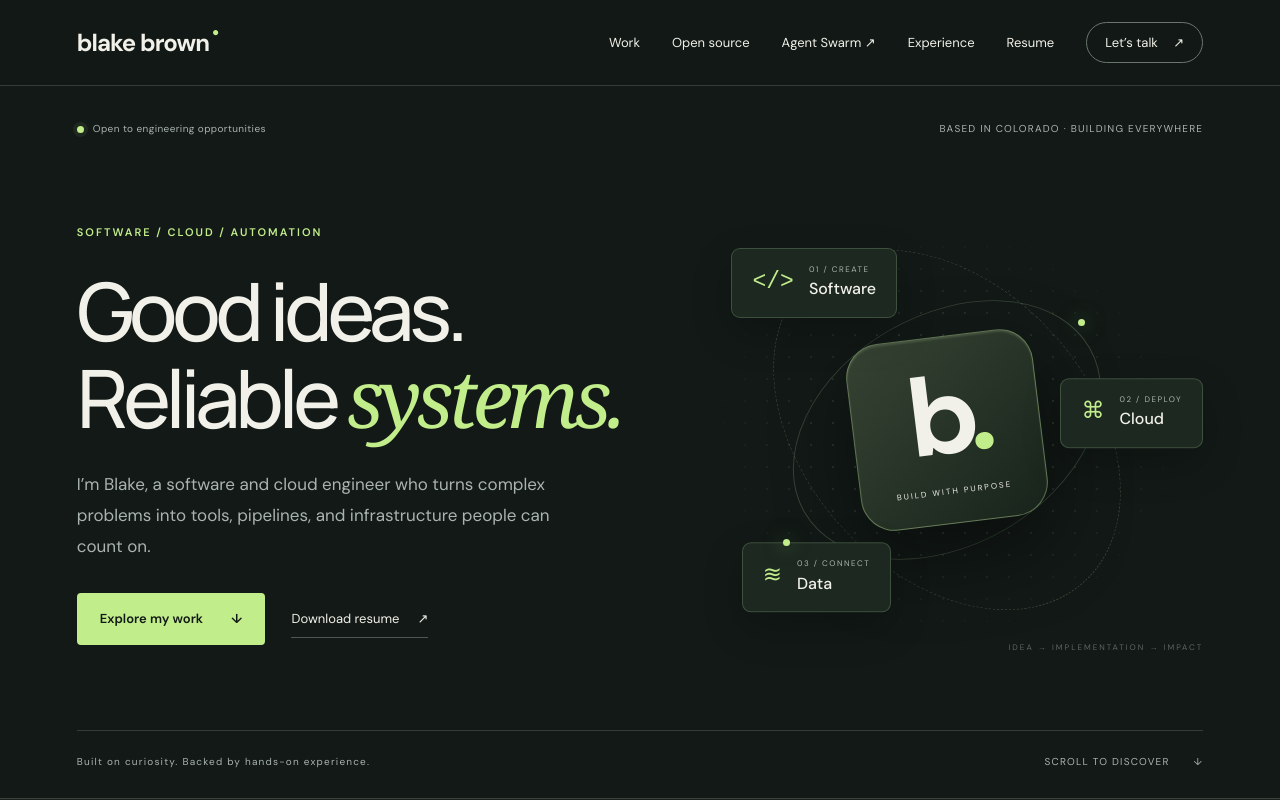
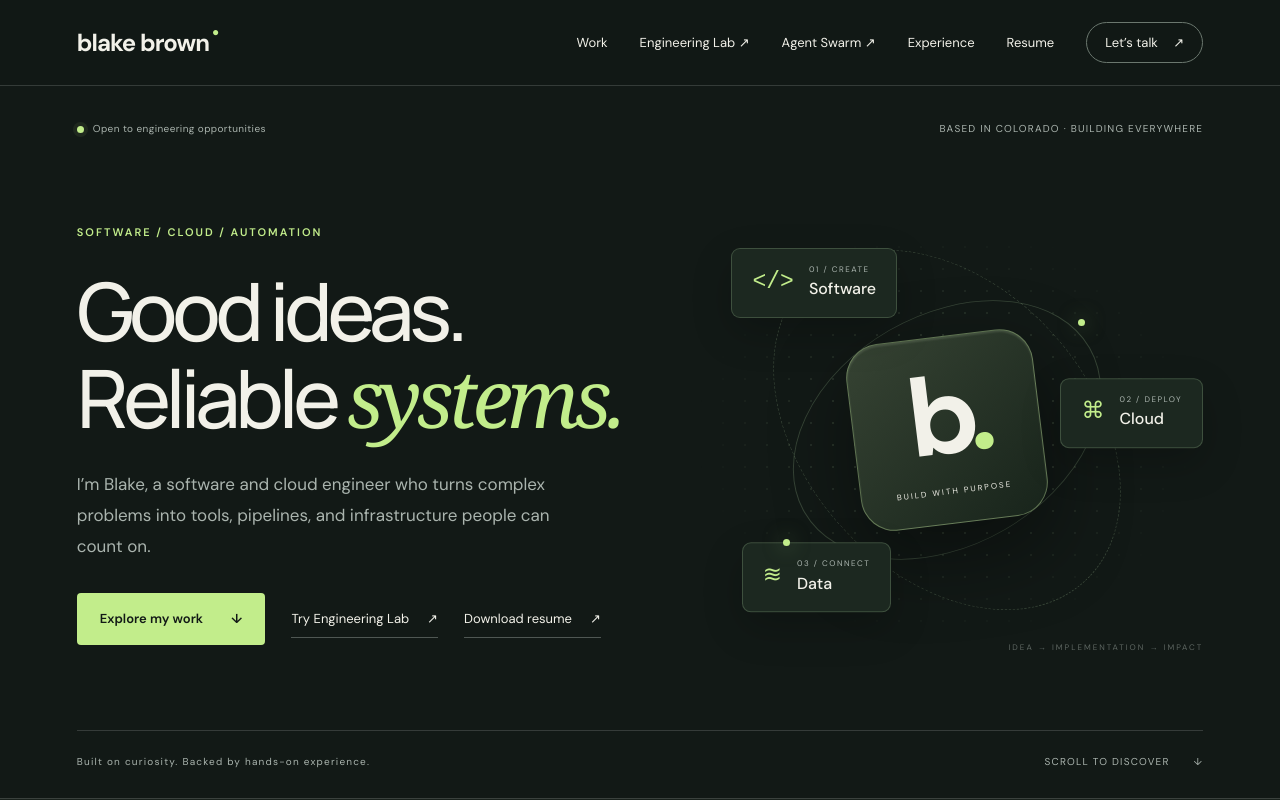
Before and after one commit to SEblakebrown/blake-portfolio, a plain HTML site: page index.html in a window 1280 px wide. Shown: the top 800 px of the page. Drawn offline with Linux system fonts and the light colour scheme.

Commit message:
feat: add prominent Engineering Lab navigation and hero link

```diff
--- a/index.html
+++ b/index.html
@@ -10,11 +10,11 @@
 </head>
 <body>
 <a class="skip-link" href="#main">Skip to content</a><div class="scroll-progress" aria-hidden="true"></div>
-<header class="header"><a class="wordmark" href="#home" aria-label="Blake Brown home">blake brown<span>●</span></a><nav aria-label="Main navigation"><a href="#work">Work</a><a href="#open-source">Open source</a><a href="swarm.html">Agent Swarm ↗</a><a href="#experience">Experience</a><a href="#resume">Resume</a><a class="nav-contact" href="#contact">Let’s talk <span aria-hidden="true">↗</span></a></nav></header>
+<header class="header"><a class="wordmark" href="#home" aria-label="Blake Brown home">blake brown<span>●</span></a><nav aria-label="Main navigation"><a href="#work">Work</a><a href="engineering-demos.html">Engineering Lab ↗</a><a href="swarm.html">Agent Swarm ↗</a><a href="#experience">Experience</a><a href="#resume">Resume</a><a class="nav-contact" href="#contact">Let’s talk <span aria-hidden="true">↗</span></a></nav></header>
 <main id="main">
 <section class="hero section" id="home" aria-labelledby="hero-title">
 <div class="hero-meta"><span class="availability"><i></i> Open to engineering opportunities</span><span>BASED IN COLORADO · BUILDING EVERYWHERE</span></div>
-<div class="hero-grid"><div class="hero-copy"><p class="eyebrow">SOFTWARE / CLOUD / AUTOMATION</p><h1 id="hero-title">Good ideas.<br>Reliable <em>systems.</em></h1><p class="intro">I’m Blake, a software and cloud engineer who turns complex problems into tools, pipelines, and infrastructure people can count on.</p><div class="actions"><a class="button primary" href="#work">Explore my work <span>↓</span></a><a class="text-link" href="assets/Blake-Brown-Resume.pdf" download>Download resume <span>↗</span></a></div></div>
+<div class="hero-grid"><div class="hero-copy"><p class="eyebrow">SOFTWARE / CLOUD / AUTOMATION</p><h1 id="hero-title">Good ideas.<br>Reliable <em>systems.</em></h1><p class="intro">I’m Blake, a software and cloud engineer who turns complex problems into tools, pipelines, and infrastructure people can count on.</p><div class="actions"><a class="button primary" href="#work">Explore my work <span>↓</span></a><a class="text-link" href="engineering-demos.html">Try Engineering Lab <span>↗</span></a><a class="text-link" href="assets/Blake-Brown-Resume.pdf" download>Download resume <span>↗</span></a></div></div>
 <div class="system-art" role="img" aria-label="Illustration connecting code, cloud infrastructure, and data in one engineering system"><div class="art-grid"></div><div class="orbit orbit-one"></div><div class="orbit orbit-two"></div><div class="system-core"><span class="core-symbol">b<span>.</span></span><span>BUILD WITH PURPOSE</span></div><div class="satellite satellite-code"><span class="satellite-icon">&lt;/&gt;</span><div><small>01 / CREATE</small><strong>Software</strong></div></div><div class="satellite satellite-cloud"><span class="satellite-icon">⌘</span><div><small>02 / DEPLOY</small><strong>Cloud</strong></div></div><div class="satellite satellite-data"><span class="satellite-icon">≋</span><div><small>03 / CONNECT</small><strong>Data</strong></div></div><span class="art-caption">IDEA → IMPLEMENTATION → IMPACT</span><div class="art-dot dot-one"></div><div class="art-dot dot-two"></div></div></div>
 <div class="hero-bottom"><span>Built on curiosity. Backed by hands-on experience.</span><a href="#about">SCROLL TO DISCOVER <span>↓</span></a></div>
 </section>
```
